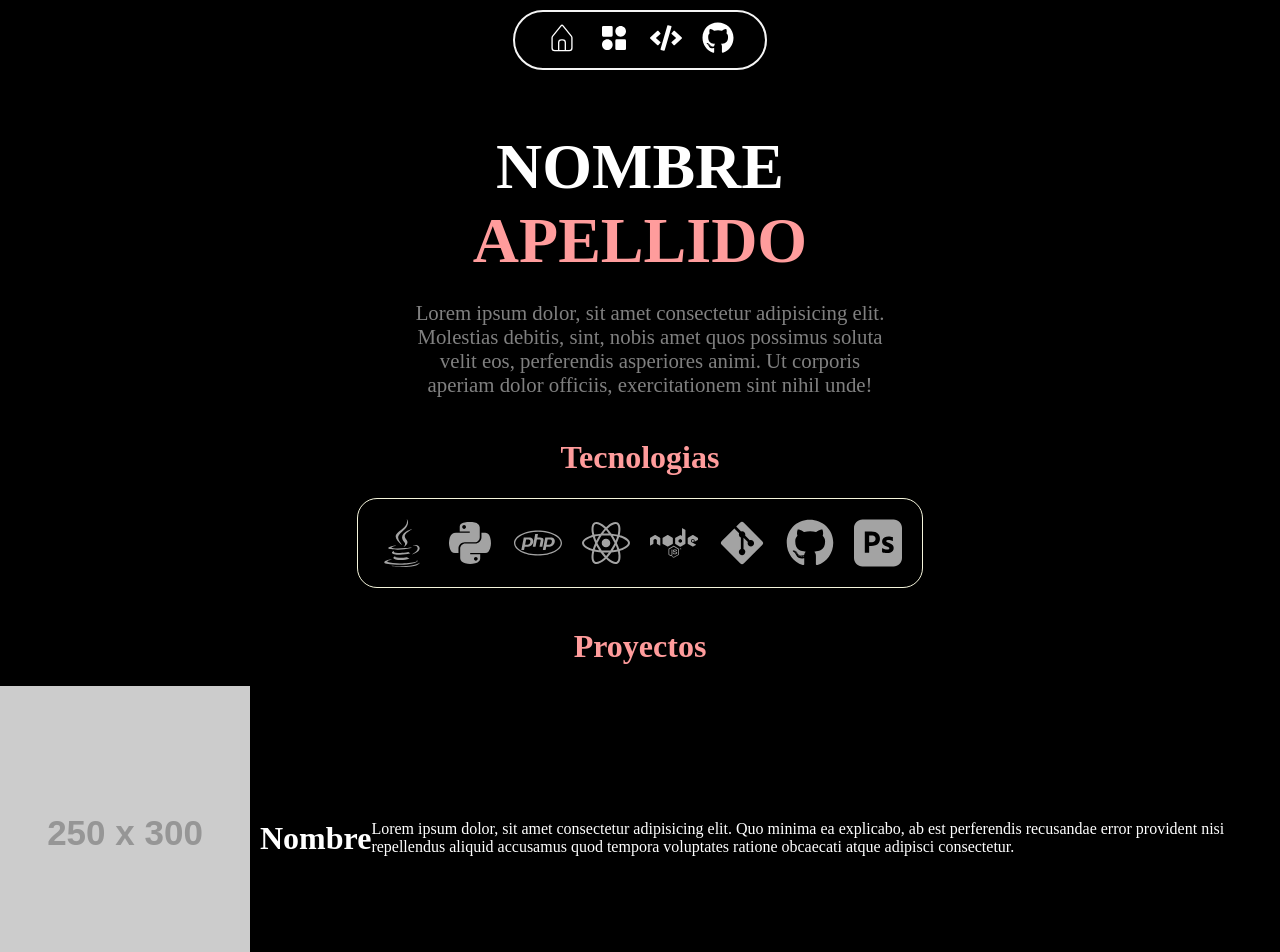
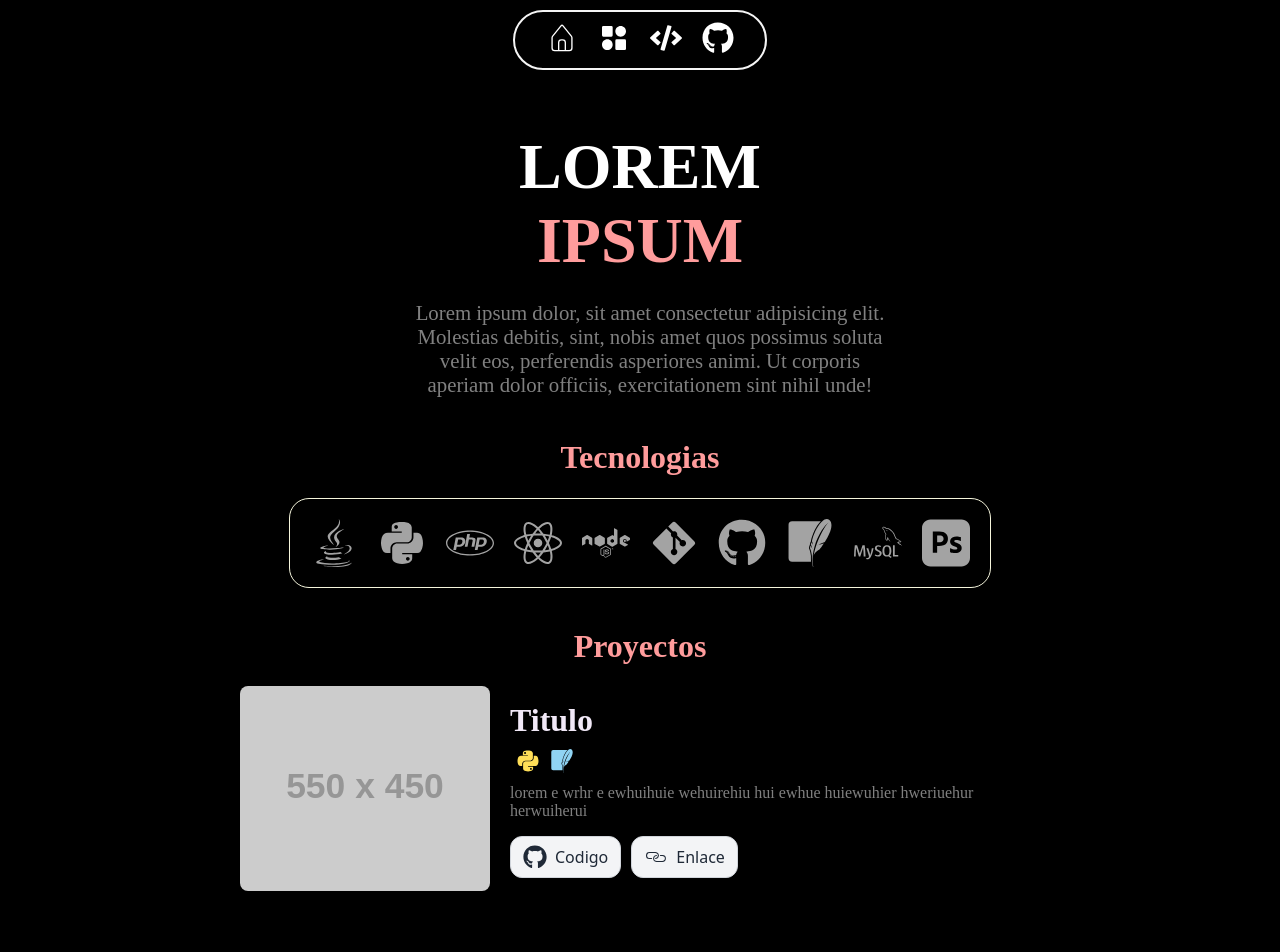
Before and after one commit to agusaguerom/portfolio, a React (Vite) app: page / in a window 1280 px wide. Shown: the top 952 px of the page. After the commit the page ends 895 px from the top, so only its background shows below. Built offline with nearby package versions, Linux system fonts and the light colour scheme.

Commit message:
Proyectos

```diff
--- /dev/null
+++ b/src/components/ButtonCard/ButtonCard.css
@@ -0,0 +1,27 @@
+.button {
+    display: flex;
+    align-items: center;
+    gap: 8px;
+    background-color: #f3f4f6;
+    border: 1px solid #d1d5db;
+    border-radius: 12px;
+    color: #1f2937;
+    font-family: "Onest Variable", system-ui, sans-serif;
+    font-size: 16px;
+    text-decoration: none;
+    padding: 8px 12px;
+    cursor: pointer;
+    transition: background-color 0.3s, border-color 0.3s;
+    justify-content: center;
+    max-width: fit-content;
+  }
+
+  .button:hover {
+    background-color: #e5e7eb;
+    border-color: #9ca3af;
+  }
+
+  .icon {
+    width: 24px;
+    height: 24px;
+  }
--- /dev/null
+++ b/src/components/ButtonCard/ButtonCard.jsx
@@ -0,0 +1,10 @@
+import "./ButtonCard.css"
+
+export default function ButtonCard({ link, icon: Icon, text }){
+    return (
+        <a href={link} className="button">
+          {Icon && <Icon className="icon" />}
+          {text}
+        </a>
+      );
+}
--- a/src/components/Card/Card.css
+++ b/src/components/Card/Card.css
@@ -1,24 +1,52 @@
 .containerProjects {
   display: flex;
-    justify-content: flex-start;
+  justify-content: center;
   align-items: center;
 }
 
 .projects {
   display: flex;
+  flex-direction: row;
   align-items: center;
+  border-radius: 8px;
+  text-align: left;
+  box-shadow: 2px 2px 10px rgba(0, 0, 0, 0.1);
+  max-width: 800px;
 }
 
-  .imgProjects {
+.imgProjects img {
+  max-width: 250px;
+  height: 100%;
+  border-radius: 8px;
+}
+
+.information {
+  margin-left: 20px;
+}
+
+.titulo {
+  font-size: 2em;
+  margin-top: 0;
+  color: #f1e8f7;
+  margin-bottom: 10px;
+}
+ small{
+  text-align: center;
+  margin-left: 6px;
+  font-size: 1.5em;
+}
+
+small .icon{
   margin-right: 10px;
 }
 
-  .imgProjects img {
-    width: 250px;
-    height: 300px;
+
+.parrafo{
+  margin-top: 5px;
+  color: grey;
 }
 
-  .information {
+.botones{
   display: flex;
-    align-items: center;
+  gap: 10px;
 }
--- a/src/components/Card/Card.jsx
+++ b/src/components/Card/Card.jsx
@@ -1,27 +1,32 @@
-import "./Card.css"
+import "./Card.css";
+import { FaJava, FaPython, FaPhp, FaReact, FaNode, FaGitAlt, FaGithub } from "react-icons/fa";
+import { CiLink } from "react-icons/ci";
 
-export default function Card(){
+import ButtonCard from "../ButtonCard/ButtonCard";
 
-    return(
-        <>
+export default function Card({titulo, texto, icons = [], colors=[]}) {
+  return (
     <div className="containerProjects">
-
       <div className="projects">
         <div className="imgProjects">
-            <img src="https://fakeimg.pl/250x300/"/>
+          <img src="https://fakeimg.pl/550x450/" alt="Project" />
         </div>
 
         <div className="information">
-                <h1>Nombre</h1>
-                <div>
-                <p>Lorem ipsum dolor, sit amet consectetur adipisicing elit. Quo minima ea explicabo, ab est perferendis recusandae error provident nisi repellendus aliquid accusamus quod tempora voluptates ratione obcaecati atque adipisci consectetur.</p>
+          <h1 className="titulo">{titulo}</h1>
+          <small>
+          {icons.length > 0 &&
+  icons.map((Icon, index) => (
+    <Icon key={index} className="icon" style={{ color: colors[index] }} />
+  ))}
+          </small>
+          <p className="parrafo">{texto}</p>
+            <div className="botones">
+            <ButtonCard link={"github.com"} icon={FaGithub} text={"Codigo"}/>
+            <ButtonCard link={"github.com"} icon={CiLink} text={"Enlace"}/>
             </div>
         </div>
-
       </div>
-
     </div>
-        </>
-    )
-
+  );
 }
--- a/src/components/Projects/Projects.jsx
+++ b/src/components/Projects/Projects.jsx
@@ -1,12 +1,14 @@
 import "./Projects.css";
 import Card from "../Card/Card";
+import { FaJava, FaPython, FaPhp, FaReact, FaNode, FaGitAlt, FaGithub } from "react-icons/fa";
+import { SiAdobephotoshop, SiSqlite, SiMysql } from "react-icons/si";
 
 
 export default function Projects(){
     return(
         <>
             <div className="containerProyectos">
-                <Card/>
+                <Card titulo={"Titulo"} texto={"lorem e wrhr e ewhuihuie  wehuirehiu hui ewhue huiewuhier hweriuehur herwuiherui"} icons={[FaPython, SiSqlite]} colors={['#ffde57', '#90D4F4']}/>
             </div>
         </>
     )
--- a/src/components/Tecnologias/Tecnologias.jsx
+++ b/src/components/Tecnologias/Tecnologias.jsx
@@ -1,7 +1,15 @@
 import React, { useState } from "react";
 import "./Tecnologias.css";
-import { FaJava, FaPython, FaPhp, FaReact, FaNode, FaGitAlt, FaGithub } from "react-icons/fa";
-import { SiAdobephotoshop } from "react-icons/si";
+import {
+  FaJava,
+  FaPython,
+  FaPhp,
+  FaReact,
+  FaNode,
+  FaGitAlt,
+  FaGithub,
+} from "react-icons/fa";
+import { SiAdobephotoshop, SiSqlite, SiMysql } from "react-icons/si";
 
 export default function Tecnologias() {
   // Estado individual para cada ícono
@@ -13,6 +21,8 @@ export default function Tecnologias() {
   const [gitHovered, setGitHovered] = useState(false);
   const [githubHovered, setGithubHovered] = useState(false);
   const [photoshopHovered, setPhotoshopHovered] = useState(false);
+  const [sqliteHovered, setSqliteHovered] = useState(false);
+  const [mysqlHovered, setMysqliteHovered] = useState(false);
 
   return (
     <>
@@ -20,44 +30,94 @@ export default function Tecnologias() {
         <div className="containerTecnologias">
           <div className="iconosLenguajes">
             <FaJava
+              title="Java"
               onMouseEnter={() => setJavaHovered(true)}
               onMouseLeave={() => setJavaHovered(false)}
-                            style={{ color: javaHovered ? '#5382a1' : '#a3a3a3', transition: 'color 0.3s ease' }}
+              style={{
+                color: javaHovered ? "#5382a1" : "#a3a3a3",
+                transition: "color 0.3s ease",
+              }}
             />
             <FaPython
+              title="Python"
               onMouseEnter={() => setPythonHovered(true)}
               onMouseLeave={() => setPythonHovered(false)}
-                            style={{ color: pythonHovered ? '#ffde57' : '#a3a3a3', transition: 'color 0.3s ease' }}
+              style={{
+                color: pythonHovered ? "#ffde57" : "#a3a3a3",
+                transition: "color 0.3s ease",
+              }}
             />
             <FaPhp
+              title="PHP"
               onMouseEnter={() => setPhpHovered(true)}
               onMouseLeave={() => setPhpHovered(false)}
-                            style={{ color: phpHovered ? "#AEB2D5" : '#a3a3a3', transition: 'color 0.3s ease' }}
+              style={{
+                color: phpHovered ? "#AEB2D5" : "#a3a3a3",
+                transition: "color 0.3s ease",
+              }}
             />
             <FaReact
+              title="React"
               onMouseEnter={() => setReactHovered(true)}
               onMouseLeave={() => setReactHovered(false)}
-                            style={{ color: reactHovered ? '#61DBFB' : '#a3a3a3', transition: 'color 0.3s ease' }}
+              style={{
+                color: reactHovered ? "#61DBFB" : "#a3a3a3",
+                transition: "color 0.3s ease",
+              }}
             />
             <FaNode
+              title="NodeJS"
               onMouseEnter={() => setNodeHovered(true)}
               onMouseLeave={() => setNodeHovered(false)}
-                            style={{ color: nodeHovered ? '#68A063' : '#a3a3a3', transition: 'color 0.3s ease' }}
+              style={{
+                color: nodeHovered ? "#68A063" : "#a3a3a3",
+                transition: "color 0.3s ease",
+              }}
             />
             <FaGitAlt
+              title="GIT"
               onMouseEnter={() => setGitHovered(true)}
               onMouseLeave={() => setGitHovered(false)}
-                            style={{ color: gitHovered ? '#ff5722' : '#a3a3a3', transition: 'color 0.3s ease' }}
+              style={{
+                color: gitHovered ? "#ff5722" : "#a3a3a3",
+                transition: "color 0.3s ease",
+              }}
             />
             <FaGithub
+              title="Github"
               onMouseEnter={() => setGithubHovered(true)}
               onMouseLeave={() => setGithubHovered(false)}
-                            style={{ color: githubHovered ? '#24292e' : '#a3a3a3', transition: 'color 0.3s ease' }}
+              style={{
+                color: githubHovered ? "#24292e" : "#a3a3a3",
+                transition: "color 0.3s ease",
+              }}
+            />
+            <SiSqlite
+              title="Sqlite"
+              onMouseEnter={() => setSqliteHovered(true)}
+              onMouseLeave={() => setSqliteHovered(false)}
+              style={{
+                color: sqliteHovered ? "#90D4F4" : "#a3a3a3",
+                transition: "color 0.3s ease",
+              }}
+            />
+            <SiMysql
+              title="MySql"
+              onMouseEnter={() => setMysqliteHovered(true)}
+              onMouseLeave={() => setMysqliteHovered(false)}
+              style={{
+                color: mysqlHovered ? "#f29111" : "#a3a3a3",
+                transition: "color 0.3s ease",
+              }}
             />
             <SiAdobephotoshop
+              title="Photoshop"
               onMouseEnter={() => setPhotoshopHovered(true)}
               onMouseLeave={() => setPhotoshopHovered(false)}
-                            style={{ color: photoshopHovered ? '#40D0FB' : '#a3a3a3', transition: 'color 0.3s ease' }}
+              style={{
+                color: photoshopHovered ? "#40D0FB" : "#a3a3a3",
+                transition: "color 0.3s ease",
+              }}
             />
           </div>
         </div>
--- a/src/pages/Home.jsx
+++ b/src/pages/Home.jsx
@@ -6,7 +6,7 @@ export default function Home() {
         <>
             <div className="containerInfo">
                 <div className="containerTitulo">
-                    <h1 className="tituloNombre">NOMBRE <br /> <span className="spanNombre">APELLIDO</span></h1>
+                    <h1 className="tituloNombre">LOREM <br /> <span className="spanNombre">IPSUM</span></h1>
                 </div>
 
                 <div className="containerMain">
```
Lines whose indentation alone changed are shown as unchanged.
